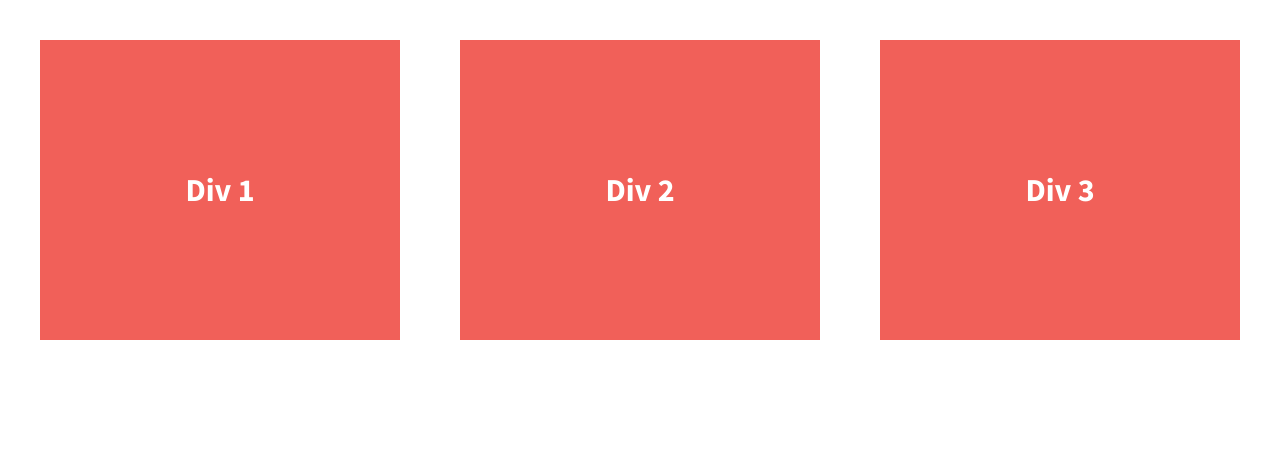
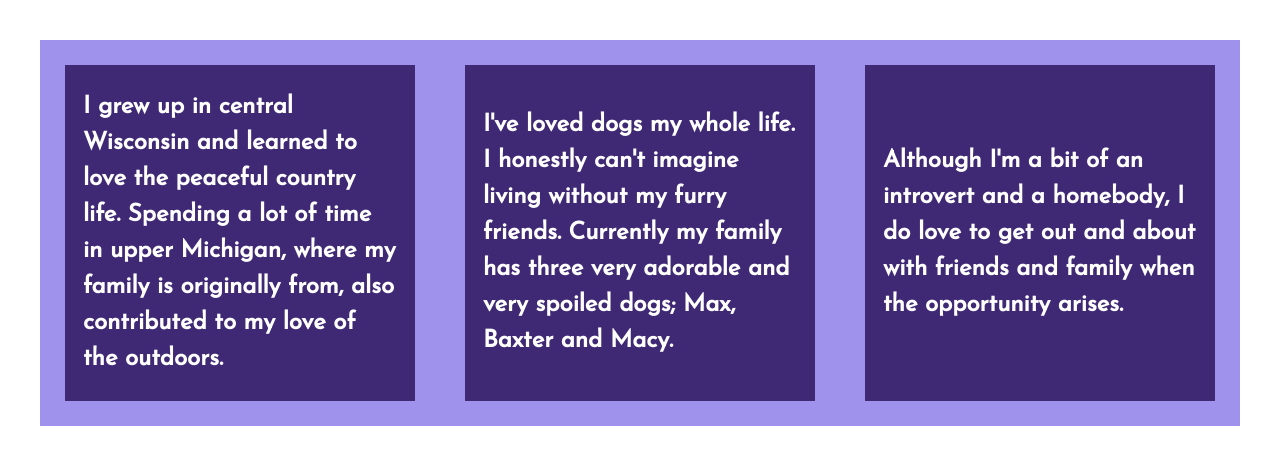
Before and after one commit to heidipete/07.01-206-divs-flexbox-starter, a plain HTML site: page index.html in a window 1280 px wide. Drawn offline with nearby package versions, Linux system fonts and the light colour scheme.

Commit message:
Added content and styling

```diff
--- a/css/main.css
+++ b/css/main.css
@@ -119,13 +119,16 @@ body {
   /*give the divs a width of 30%, add display:flex, set justify-content and align-items to center*/
   color: #fff;
   line-height: 1.5em;
-  font-size: 1.6em;
-  background-color: #f16059;
+  font-size: 1.2em;
+  background-color: #402974;
   height: 300px;
   display: flex;
   width: 30%;
   justify-content: center;
   align-items: center;
+  padding: .75em;
+  border: rgb(158, 146, 236) solid 25px;
+  font-family: 'Josefin Sans', sans-serif;
 }
 
 
--- a/index.html
+++ b/index.html
@@ -15,6 +15,9 @@
         <script src="js/vendor/modernizr-2.8.3.min.js"></script>
         <link href='http://fonts.googleapis.com/css?family=Lora:700' rel='stylesheet' type='text/css'>
         <link href='http://fonts.googleapis.com/css?family=Source+Sans+Pro:400,700' rel='stylesheet' type='text/css'>
+        <link rel="preconnect" href="https://fonts.googleapis.com">
+        <link rel="preconnect" href="https://fonts.gstatic.com" crossorigin>
+        <link href="https://fonts.googleapis.com/css2?family=Josefin+Sans&display=swap" rel="stylesheet">
     </head>
     <body>
         <!--[if lt IE 8]>
@@ -23,13 +26,13 @@
 
         <section class="wrapper">
             <div class="div-1">
-                Div 1
+                I grew up in central Wisconsin and learned to love the peaceful country life. Spending a lot of time in upper Michigan, where my family is originally from, also contributed to my love of the outdoors.
             </div>
             <div class="div-2">
-                Div 2
+                I've loved dogs my whole life. I honestly can't imagine living without my furry friends. Currently my family has three very adorable and very spoiled dogs; Max, Baxter and Macy.
             </div>
             <div class="div-3">
-                Div 3
+                Although I'm a bit of an introvert and a homebody, I do love to get out and about with friends and family when the opportunity arises.
             </div>
         </section>
 
```
